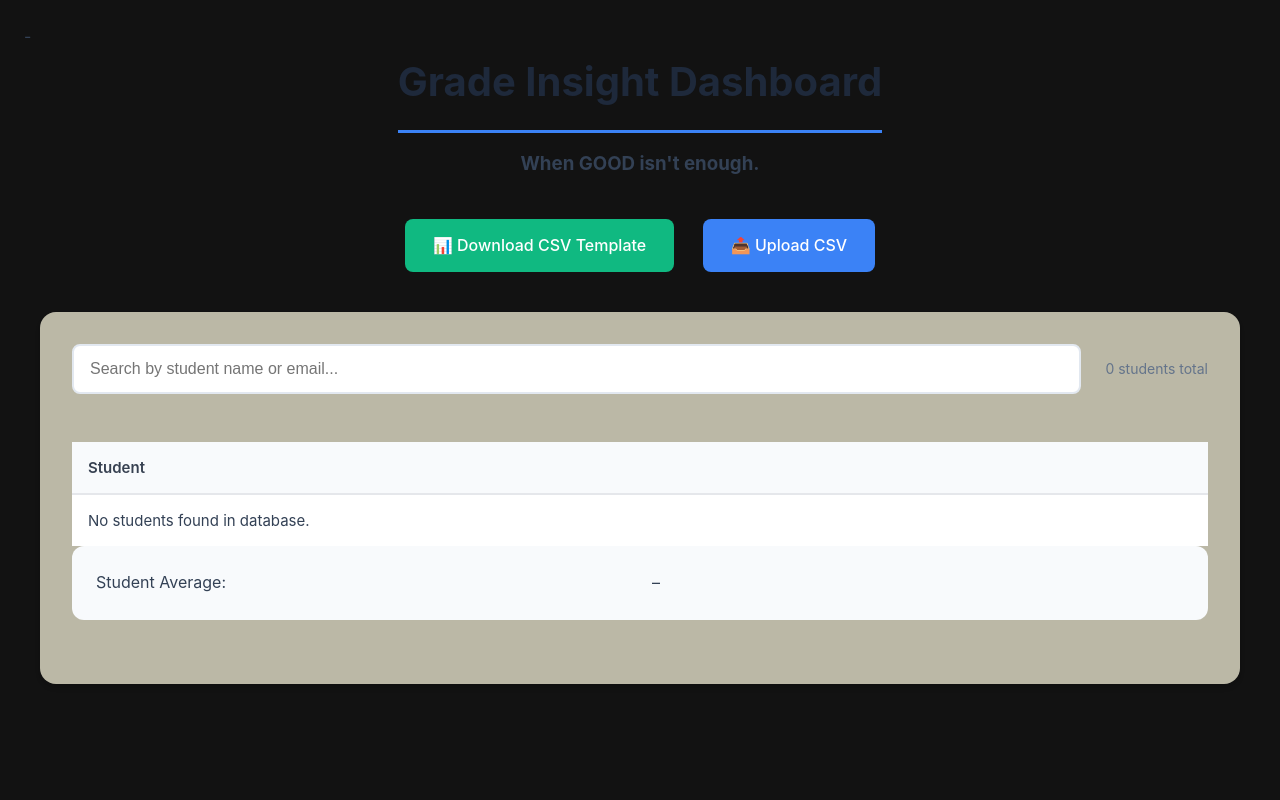
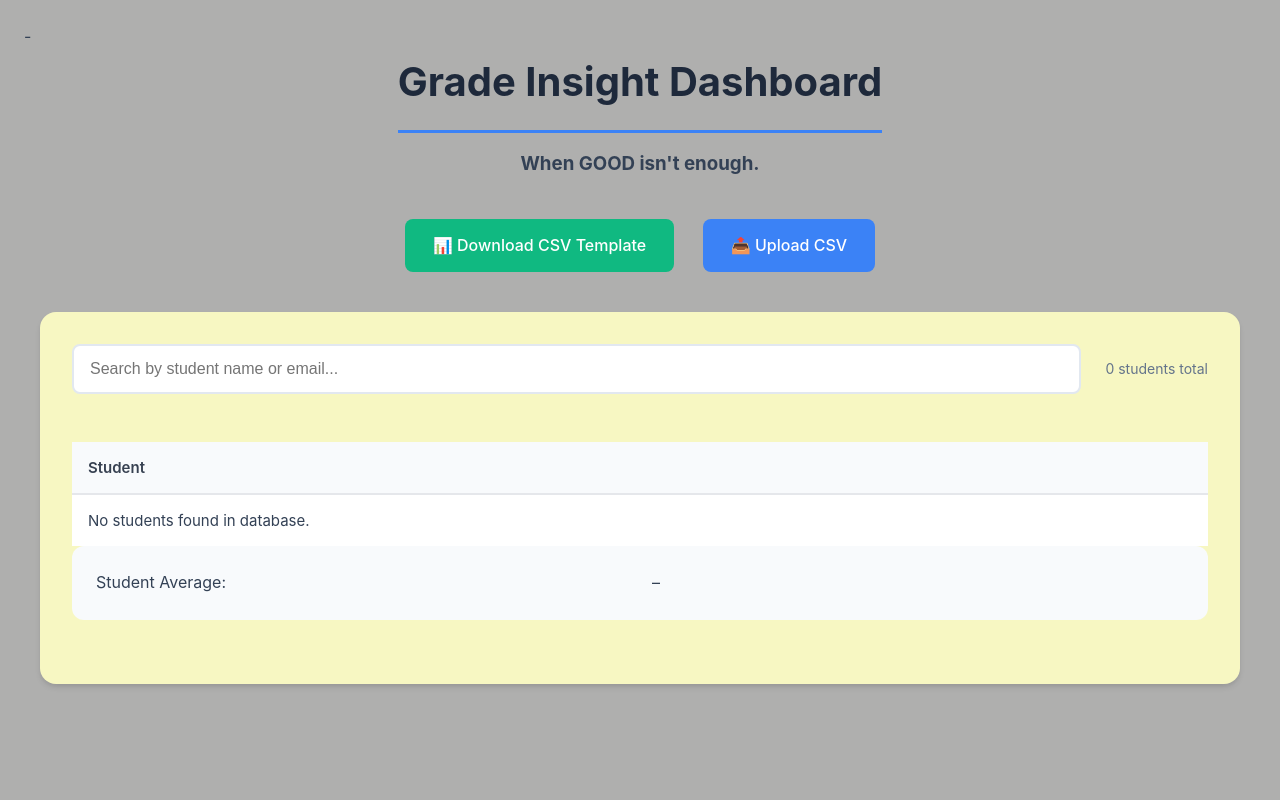
Before and after one commit to thorlorick/database_gradeinsight, a FastAPI app: page /dashboard in a window 1280 px wide. Run offline with FastAPI, Linux system fonts and the light colour scheme; data that the repository does not hold is empty.

Commit message:
Update dashboard.css

```diff
--- a/static/css/dashboard.css
+++ b/static/css/dashboard.css
@@ -9,7 +9,7 @@ body {
     font-family: -apple-system, BlinkMacSystemFont, 'Segoe UI', 'Roboto', 'Helvetica Neue', Arial, sans-serif;
     margin: 0;
     padding: 24px;
-    background-color: #121212;
+    background-color: #afafae;
     min-height: 100vh;
     font-size: 16px;
     line-height: 1.6;
@@ -20,7 +20,7 @@ body {
 .container {
     max-width: 1200px;
     margin: 0 auto;
-    background-color: #BBB8A6;
+    background-color: #f7f7c2;
     padding: 32px;
     border-radius: 16px;
     box-shadow: 0 4px 6px -1px rgba(0, 0, 0, 0.1), 0 2px 4px -1px rgba(0, 0, 0, 0.06);
```
